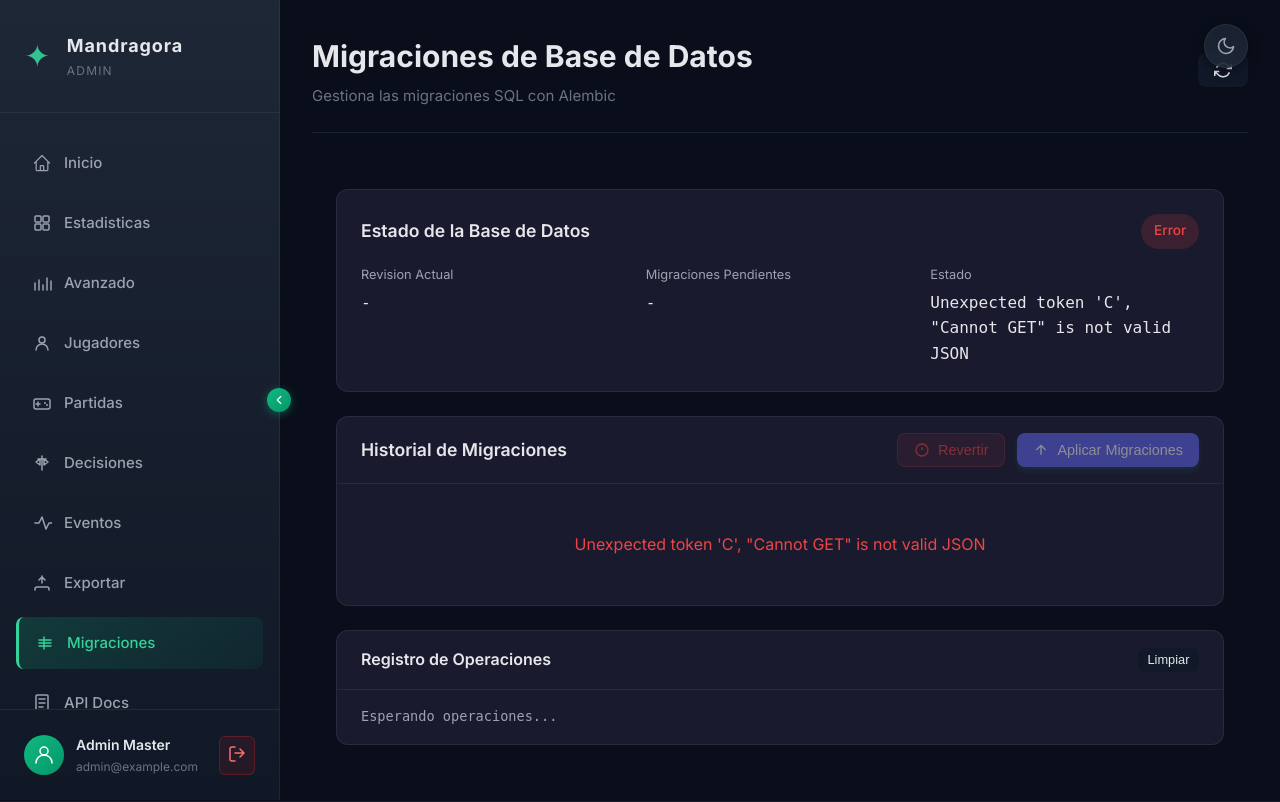
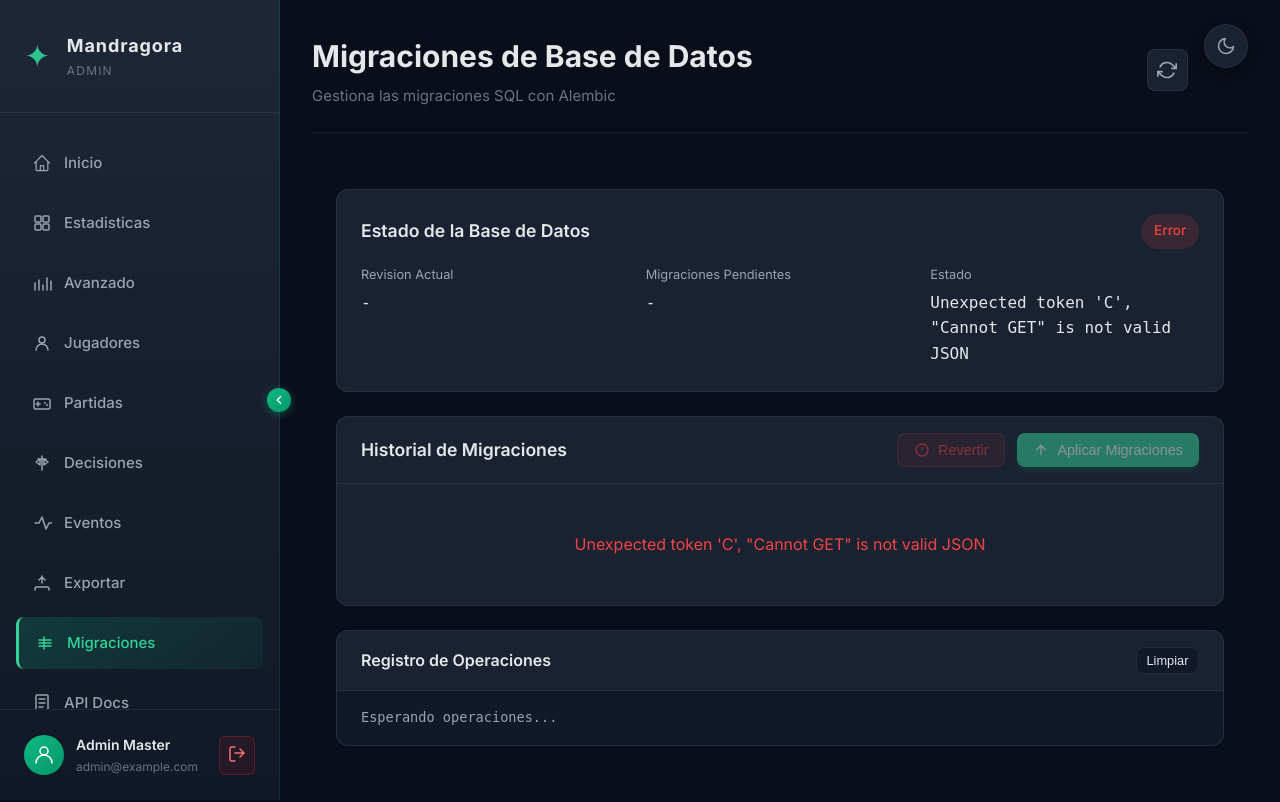
Before and after one commit to WaraYasy/TriskelApi, a Flask app: template app/domain/web/templates/admin/migrations.html in a window 1280 px wide. Run offline with Flask 3, Linux system fonts and the light colour scheme; the template is opened without the code that fills it, so the values that code supplies are empty; parts of the project's set-up code (start-up, migrations or seed data) failed here and were passed over.

Commit message:
UI: corregir botón sobre puesto

```diff
--- a/app/domain/web/templates/admin/migrations.html
+++ b/app/domain/web/templates/admin/migrations.html
@@ -76,20 +76,20 @@
 
         .status-label {
             font-size: 0.8rem;
-            color: var(--text-secondary, #a0a0b0);
+            color: var(--text-secondary);
         }
 
         .status-value {
             font-size: 1rem;
-            color: var(--text-primary, #fff);
+            color: var(--text-primary);
             font-family: monospace;
         }
 
         .migrations-table {
-            background: var(--card-bg, #1a1a2e);
+            background: var(--bg-card);
             border-radius: 12px;
             overflow: hidden;
-            border: 1px solid var(--border-color, #2d2d44);
+            border: 1px solid var(--border-color);
         }
 
         .table-header {
@@ -130,12 +130,12 @@
         }
 
         .btn-primary {
-            background: #6366f1;
+            background: var(--accent);
             color: white;
         }
 
         .btn-primary:hover:not(:disabled) {
-            background: #5457e5;
+            background: var(--accent-hover);
         }
 
         .btn-danger {
@@ -149,12 +149,33 @@
         }
 
         .btn-secondary {
-            background: var(--bg-secondary, #2d2d44);
-            color: var(--text-primary, #fff);
+            background: var(--bg-secondary);
+            color: var(--text-primary);
+            border: 1px solid var(--border-color);
         }
 
         .btn-secondary:hover:not(:disabled) {
-            background: var(--bg-hover, #3d3d54);
+            border-color: var(--accent);
+            color: var(--accent);
+        }
+
+        .btn-refresh {
+            background: var(--bg-card);
+            border: 1px solid var(--border-color);
+            color: var(--text-secondary);
+            padding: 0.6rem;
+            border-radius: 8px;
+            cursor: pointer;
+            display: flex;
+            align-items: center;
+            justify-content: center;
+            transition: all 0.2s ease;
+            margin-right: 60px; /* Espacio para el theme-toggle flotante */
+        }
+
+        .btn-refresh:hover {
+            border-color: var(--accent);
+            color: var(--accent);
         }
 
         table {
@@ -216,14 +238,14 @@
 
         .log-section {
             margin-top: 1.5rem;
-            background: var(--card-bg, #1a1a2e);
+            background: var(--bg-card);
             border-radius: 12px;
-            border: 1px solid var(--border-color, #2d2d44);
+            border: 1px solid var(--border-color);
         }
 
         .log-header {
             padding: 1rem 1.5rem;
-            border-bottom: 1px solid var(--border-color, #2d2d44);
+            border-bottom: 1px solid var(--border-color);
             display: flex;
             justify-content: space-between;
             align-items: center;
@@ -232,17 +254,19 @@
         .log-title {
             font-size: 1rem;
             font-weight: 600;
-            color: var(--text-primary, #fff);
+            color: var(--text-primary);
         }
 
         .log-content {
             padding: 1rem 1.5rem;
             font-family: monospace;
             font-size: 0.85rem;
-            color: var(--text-secondary, #a0a0b0);
+            color: var(--text-secondary);
             max-height: 200px;
             overflow-y: auto;
             white-space: pre-wrap;
+            background: var(--bg-secondary);
+            border-radius: 0 0 12px 12px;
         }
 
         .log-content .success {
@@ -483,8 +507,8 @@
                 <p class="page-subtitle">Gestiona las migraciones SQL con Alembic</p>
             </div>
             <div class="top-bar-right">
-                <button class="btn btn-secondary" onclick="refreshData()" title="Actualizar">
-                    <svg width="18" height="18" viewBox="0 0 24 24" fill="none" stroke="currentColor" stroke-width="2">
+                <button class="btn-refresh" onclick="refreshData()" title="Actualizar">
+                    <svg width="20" height="20" viewBox="0 0 24 24" fill="none" stroke="currentColor" stroke-width="2">
                         <path d="M23 4v6h-6M1 20v-6h6M3.51 9a9 9 0 0114.85-3.36L23 10M1 14l4.64 4.36A9 9 0 0020.49 15" />
                     </svg>
                 </button>
@@ -720,18 +744,25 @@
                     body: JSON.stringify({})
                 });
 
+                // Verificar si la respuesta es OK
+                if (!response.ok) {
+                    const errorData = await response.json().catch(() => ({}));
+                    throw new Error(errorData.error || `HTTP ${response.status}: ${response.statusText}`);
+                }
+
                 const result = await response.json();
 
                 if (result.success) {
                     addLog(result.message, 'success');
                 } else {
-                    addLog(result.message || result.error, 'error');
+                    addLog(result.message || result.error || 'Error desconocido', 'error');
                 }
 
                 // Recargar datos
                 await refreshData();
             } catch (error) {
                 addLog(`Error: ${error.message}`, 'error');
+                console.error('Migration error:', error);
             }
         }
 
```
Also changed, not shown: other parts of app/domain/web/templates/admin/migrations.html (+20 -19 lines).
